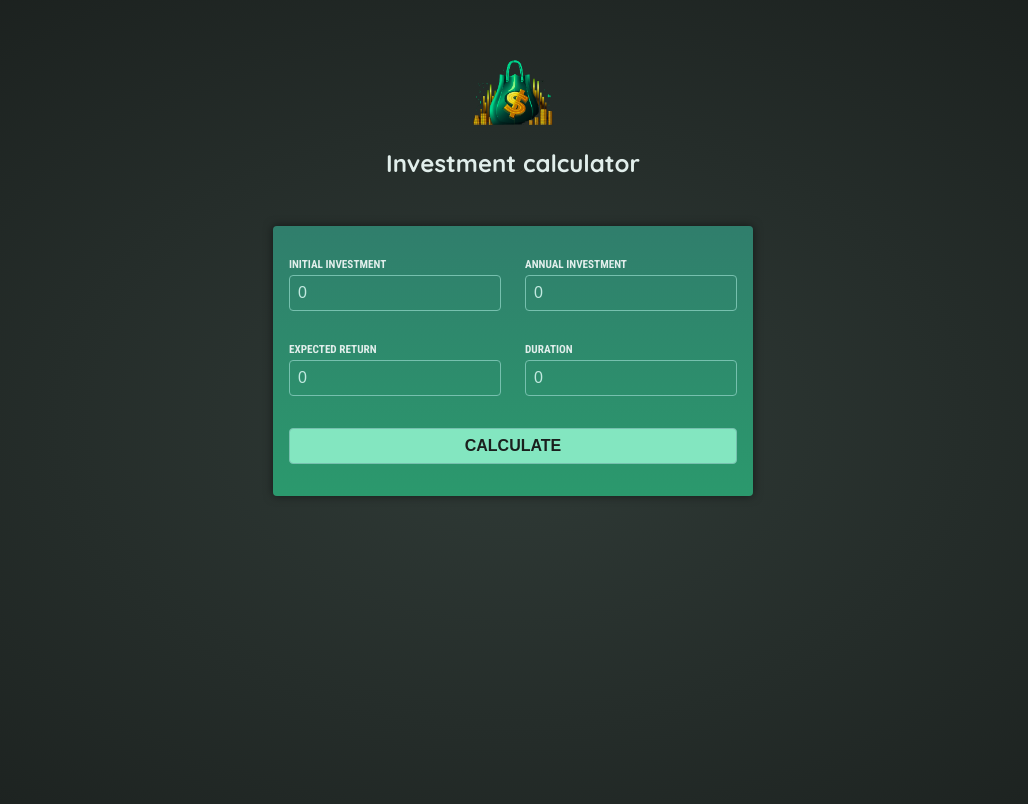
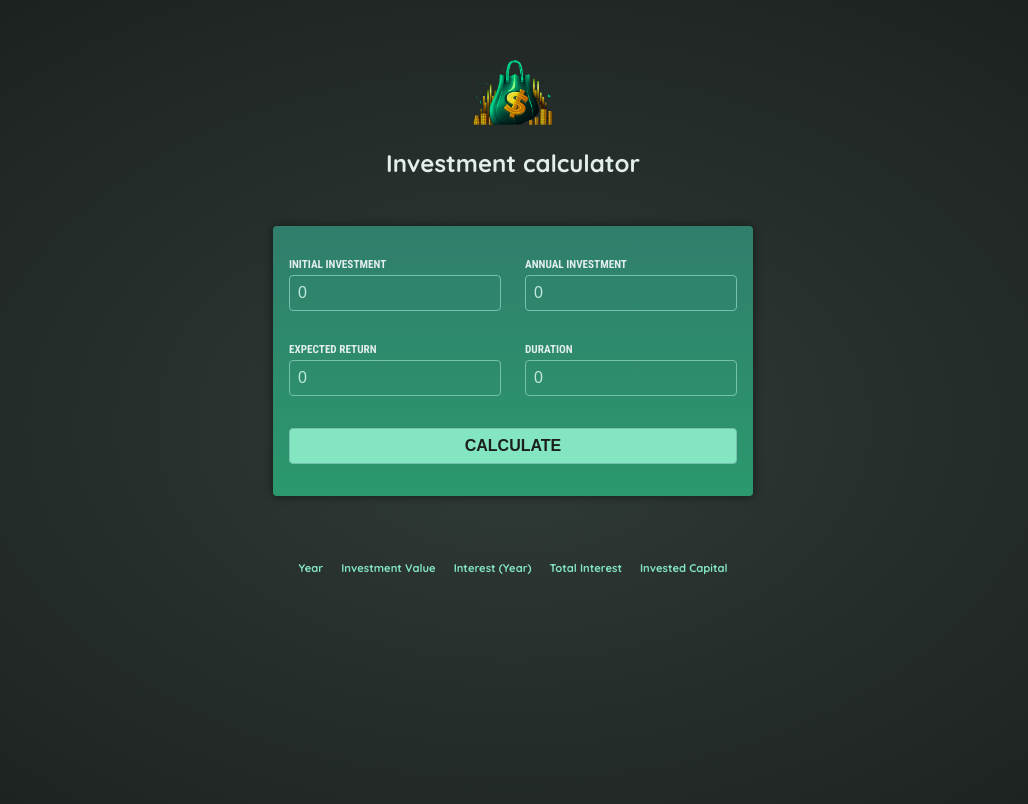
Before and after one commit to bbocko/investment-calc, an Angular app: page / in a window 1280 px wide. Both pictures are taken after a click on the button "CALCULATE". Shown: the top 804 px of the page, without its empty margins (127-1155 px from the left). Built offline with nearby package versions, Linux system fonts and the light colour scheme.

Commit message:
Output data in a table

```diff
--- a/src/app/app.component.html
+++ b/src/app/app.component.html
@@ -1,3 +1,3 @@
 <app-header />
-
 <app-user-input (calculate)="onCalculateInvestmentResults($event)" />
+<app-investment-results [results]="resultsData" />
--- a/src/app/investment-results/investment-results.component.html
+++ b/src/app/investment-results/investment-results.component.html
@@ -1 +1,26 @@
-<p>investment-results works!</p>
+@if (!results) {
+<p class="center">Please enter some values and press "Calculate".</p>
+} @else {
+<table>
+  <thead>
+    <tr>
+      <th>Year</th>
+      <th>Investment Value</th>
+      <th>Interest (Year)</th>
+      <th>Total Interest</th>
+      <th>Invested Capital</th>
+    </tr>
+  </thead>
+  <tbody>
+    @for (result of results; track result.year) {
+    <tr>
+      <td>{{ result.year }}</td>
+      <td>{{ result.valueEndOfYear | currency : "EUR" }}</td>
+      <td>{{ result.interest | currency : "EUR" }}</td>
+      <td>{{ result.totalInterest | currency : "EUR" }}</td>
+      <td>{{ result.totalAmountInvested | currency : "EUR" }}</td>
+    </tr>
+    }
+  </tbody>
+</table>
+}
```
